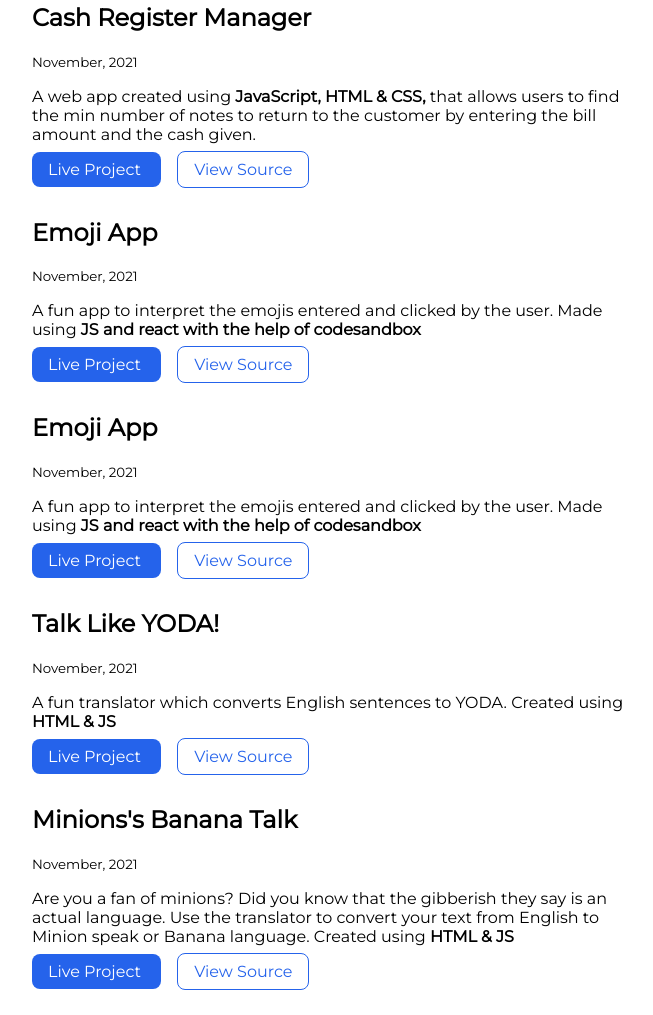
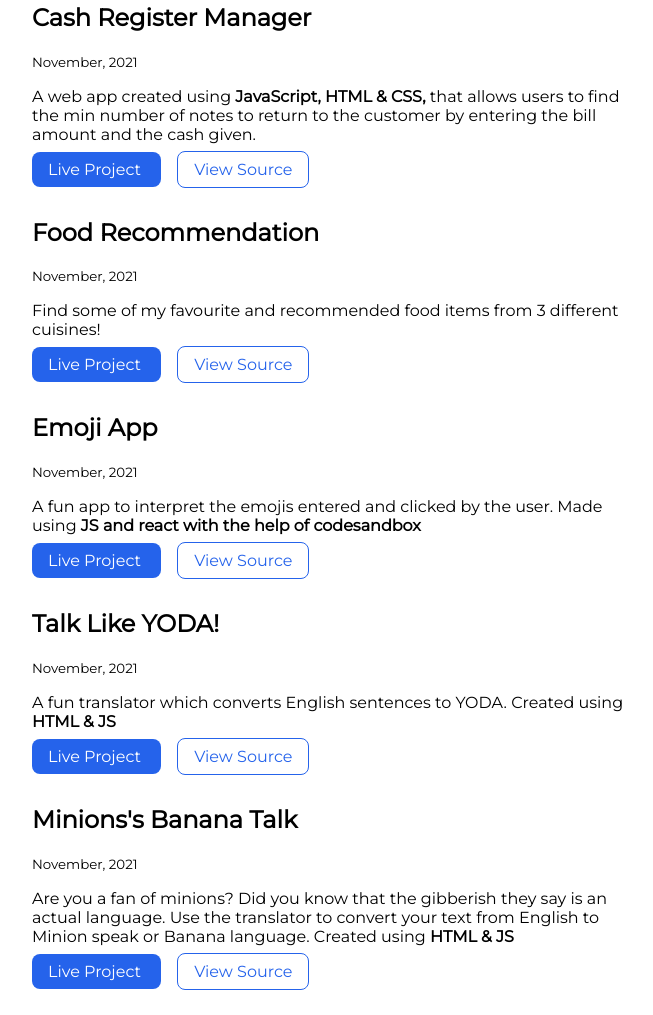
Before and after one commit to ayussh007/ayussharora-site-markThree, a plain HTML site: page projects.html in a window 1280 px wide. Shown: the part 1016-2031 px from the top of the page, without its empty margins (328-981 px from the left). Drawn offline with Linux system fonts and the light colour scheme.

Commit message:
Update projects.html

```diff
--- a/projects.html
+++ b/projects.html
@@ -67,9 +67,9 @@
 
         <li>
             <div class="container container-center">
-               <h2>Emoji App </h2>
+               <h2>Food Recommendation </h2>
                <small>November, 2021</small>
-               <p> A fun app to interpret the emojis entered and clicked by the user. Made using <strong>JS and react with the help of codesandbox </strong></p>
+               <p> Find some of my favourite and recommended food items from 3 different cuisines!</p>
 
                <a class="link link-primary" href="https://8mfef.csb.app/" target="_blank">Live Project </a>
                <a class="link link-secondary" href="https://github.com/ayussh007/emojiapp" target="_blank">View Source</a>
```
